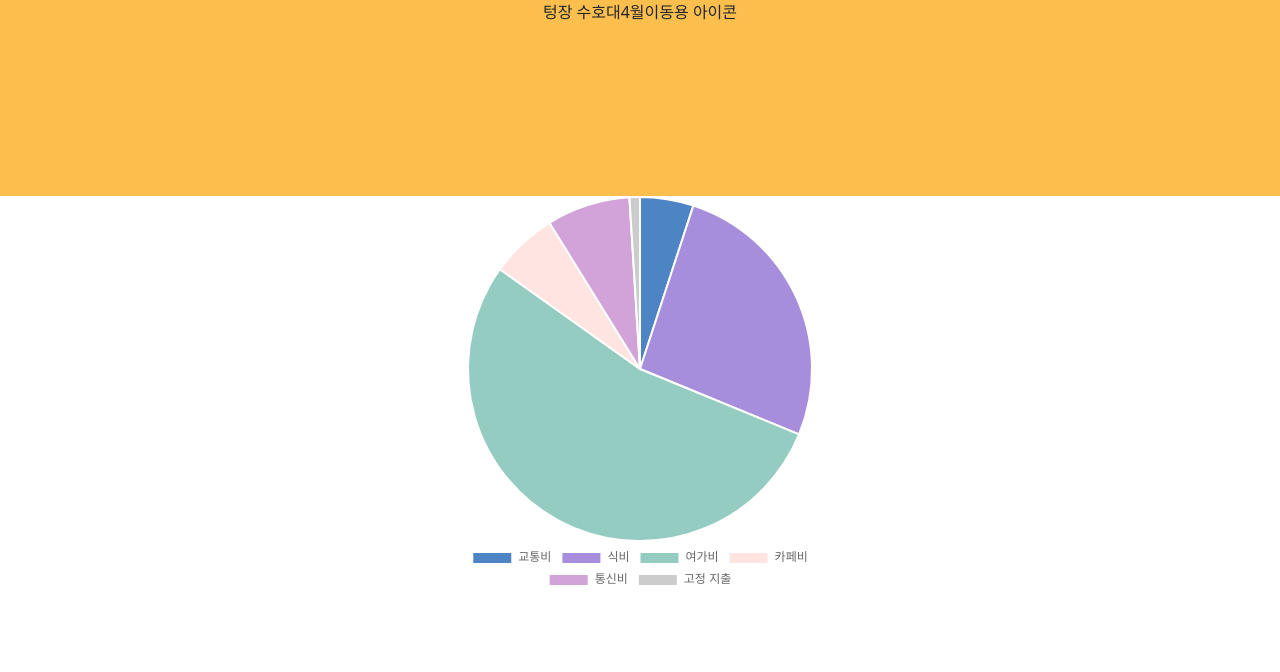
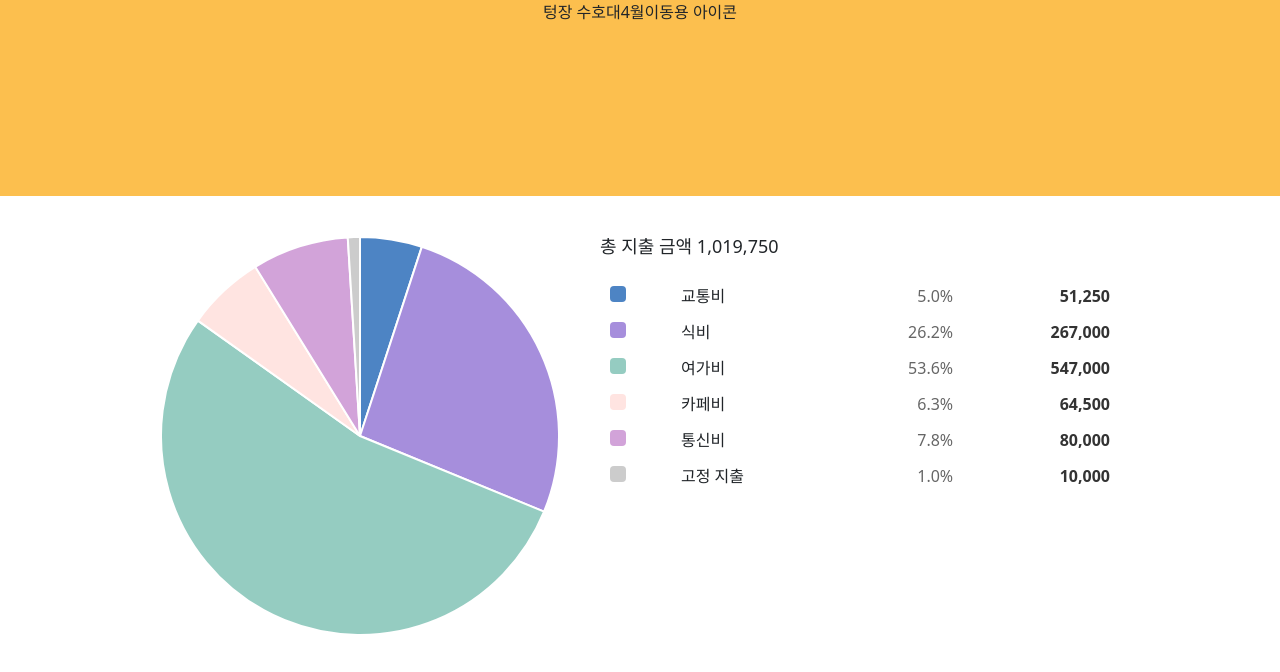
Before and after one commit to ehddbs4521/Empty_Account_Guardians, a Vue app: page /chart in a window 1280 px wide. Shown: the top 672 px of the page. Built offline with nearby package versions, Linux system fonts and the light colour scheme; data requests are answered from the project's data file.

Commit message:
feat(Chart.vue) : 지출내역 리스트 추가 / 레이아웃 수정

```diff
--- a/src/pages/Chart.vue
+++ b/src/pages/Chart.vue
@@ -1,28 +1,56 @@
 <template>
-  <div class="chart-wrapper">
-    <canvas ref="chartRef"></canvas>
+  <div class="layout-wrapper">
+    <!-- 왼쪽: 원형 차트 -->
+    <div class="chart-wrapper">
+      <canvas ref="chartRef"></canvas>
+    </div>
+
+    <!-- 오른쪽: 카테고리 리스트 -->
+    <div class="list-wrapper">
+      <h2>총 지출 금액 {{ total.toLocaleString() }}</h2>
+      <table>
+        <tbody>
+          <tr v-for="(label, index) in labels" :key="label">
+            <td>
+              <span
+                class="color-box"
+                :style="{ backgroundColor: colors[index] }"
+              ></span>
+            </td>
+            <td class="label-text">{{ label }}</td>
+            <td class="percentage-text">
+              {{ percentages[index].toFixed(1) }}%
+            </td>
+            <td class="amount-text">{{ amounts[index].toLocaleString() }}</td>
+          </tr>
+        </tbody>
+      </table>
+    </div>
   </div>
 </template>
+
 <script setup>
 import { onMounted, ref, nextTick } from 'vue';
 import { Chart } from 'chart.js/auto';
 
 const chartRef = ref(null);
+const labels = ref([]);
+const colors = ref([]);
+const percentages = ref([]);
+const amounts = ref([]);
+const total = ref(0);
 
 onMounted(async () => {
-  await nextTick(); // DOM 보장
+  await nextTick();
 
-  // ✅ 각각 별도로 fetch
   const transactionRes = await fetch('http://localhost:3000/transactions');
   const transactions = await transactionRes.json();
 
   const categoryRes = await fetch('http://localhost:3000/categories');
   const categoryMeta = await categoryRes.json();
 
-  // 지출만 필터
   const expenses = transactions.filter((t) => t.expense_type === '지출');
 
-  // 카테고리별 합계 계산
   const categoryTotals = {};
   expenses.forEach((t) => {
     if (!categoryTotals[t.category]) {
@@ -31,25 +59,30 @@ onMounted(async () => {
     categoryTotals[t.category] += t.amount;
   });
 
-  const labels = Object.keys(categoryTotals);
-  const data = Object.values(categoryTotals);
+  const rawLabels = Object.keys(categoryTotals);
+  const rawData = Object.values(categoryTotals);
+  total.value = rawData.reduce((sum, value) => sum + value, 0);
 
-  // ✅ 카테고리 이름으로 색상 매핑
-  const colors = labels.map((label) => {
+  const rawColors = rawLabels.map((label) => {
     const found = categoryMeta.find((cat) => cat.name === label);
-    return found ? found.color : '#cccccc'; // 기본 색상 지정
+    return found ? found.color : '#cccccc';
   });
+
+  labels.value = rawLabels;
+  colors.value = rawColors;
+  amounts.value = rawData;
+  percentages.value = rawData.map((value) => (value / total.value) * 100);
 
   const ctx = chartRef.value.getContext('2d');
   new Chart(ctx, {
     type: 'pie',
     data: {
-      labels,
+      labels: rawLabels,
       datasets: [
         {
           label: '지출 금액',
-          data,
-          backgroundColor: colors,
+          data: rawData,
+          backgroundColor: rawColors,
           hoverOffset: 6,
         },
       ],
@@ -57,9 +90,7 @@ onMounted(async () => {
     options: {
       responsive: true,
       plugins: {
-        legend: {
-          position: 'bottom',
-        },
+        legend: { display: false },
       },
     },
   });
@@ -67,9 +98,63 @@ onMounted(async () => {
 </script>
 
 <style scoped>
+.layout-wrapper {
+  display: flex;
+  justify-content: center;
+  align-items: flex-start;
+  gap: 40px;
+  padding: 40px 20px;
+  max-width: 1000px;
+  margin: 0 auto; /* 가운데 정렬 */
+  box-sizing: border-box;
+}
+
 .chart-wrapper {
   width: 400px;
   height: 400px;
-  margin: 0 auto;
+
+  flex-shrink: 0;
+}
+
+.list-wrapper {
+  flex-grow: 1;
+  min-width: 300px;
+}
+h2 {
+  font-size: 18px;
+  margin-bottom: 20px;
+  text-align: left;
+}
+
+table {
+  width: 100%;
+  border-collapse: collapse;
+}
+
+td {
+  padding: 6px 10px;
+  vertical-align: middle;
+}
+
+.color-box {
+  width: 16px;
+  height: 16px;
+  border-radius: 4px;
+  display: inline-block;
+}
+
+.label-text {
+  font-weight: 500;
+}
+
+.percentage-text {
+  text-align: right;
+  color: #666;
+}
+
+.amount-text {
+  text-align: right;
+  font-weight: bold;
+  color: #333;
 }
 </style>
```
